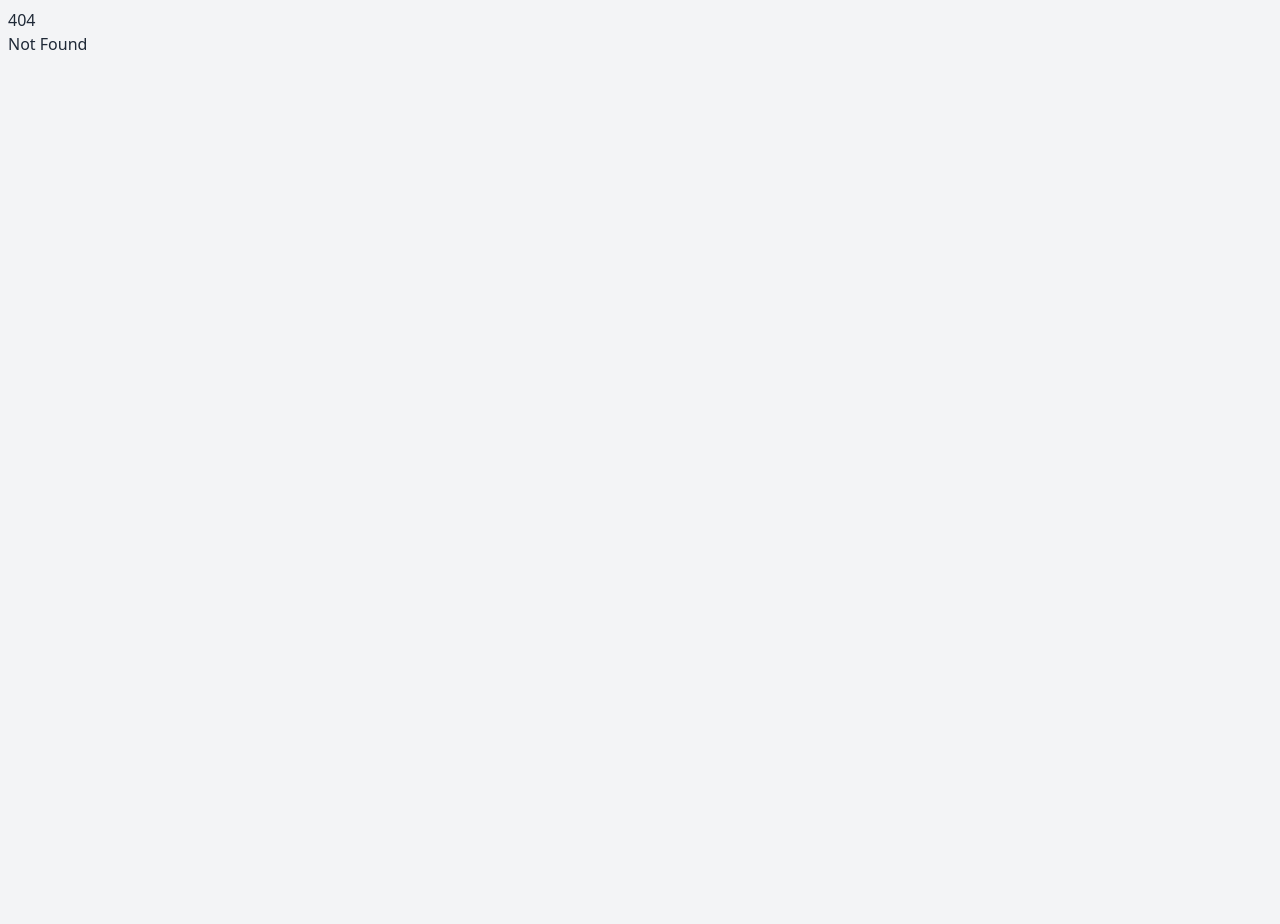
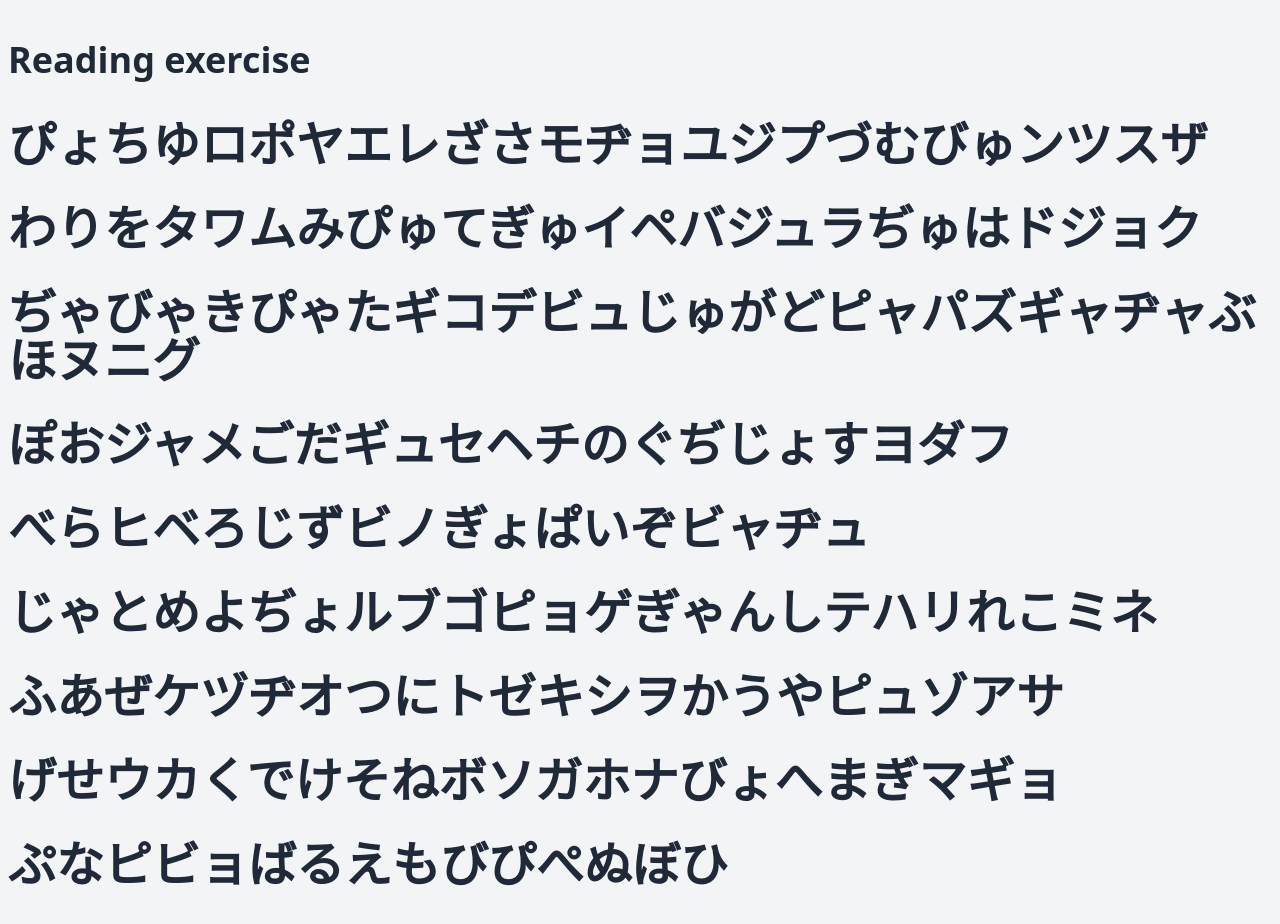
Before and after one commit to darken/char-test, a SvelteKit app: page /read in a window 1280 px wide. Before the commit this address had no page. Before the commit the page ends 800 px from the top, so only its background shows below. Built offline with nearby package versions, Linux system fonts and the light colour scheme.

Commit message:
Reading exercise added.

```diff
--- /dev/null
+++ b/src/routes/read/+page.svelte
@@ -0,0 +1,75 @@
+<script lang="ts">
+	import { hiragana, katakana } from '$lib/kana';
+
+	const phrases: string[] = (() => {
+		const sets: string[][] = [];
+		const pairs: { [key: string]: string[][] } = {
+			hiragana: [],
+			katakana: []
+		};
+
+		pairs.hiragana.push(...Object.entries(hiragana.basic));
+		pairs.hiragana.push(...Object.entries(hiragana.voiced));
+		pairs.hiragana.push(...Object.entries(hiragana.contracted));
+		sets.push(buildWords(pairs.hiragana));
+
+		pairs.katakana.push(...Object.entries(katakana.basic));
+		pairs.katakana.push(...Object.entries(katakana.voiced));
+		pairs.katakana.push(...Object.entries(katakana.contracted));
+		sets.push(buildWords(pairs.katakana));
+
+		const maxLength = sets.reduce((acc, words) => Math.max(acc, words.length), 0);
+		const words: string[] = [];
+		for (let i = 0; i < maxLength; i++) {
+			sets.forEach(w => {
+				const word = w[i];
+				if (word) words.push(word);
+			});
+		}
+
+		function shuffle(array: string[][]) {
+			let currentIndex = array.length;
+			let randomIndex: number;
+
+			while (currentIndex > 0) {
+				randomIndex = Math.floor(Math.random() * currentIndex);
+				currentIndex--;
+				[array[currentIndex], array[randomIndex]] = [array[randomIndex], array[currentIndex]];
+			}
+			return array;
+		}
+
+		function buildWords(pairs: string[][], min: number = 2, max: number = 6): string[] {
+			const remainder = shuffle(pairs);
+			const words: string[] = [];
+
+			while (remainder.length !== 0) {
+				const randomLength = Math.random() * (max - min) + min;
+				const part = remainder.splice(0, randomLength);
+				words.push(part.reduce((acc, p) => acc + p[1], ''));
+			}
+			return words;
+		}
+
+		const phrasesCount = 8;
+		const phraseLength = words.length / phrasesCount;
+
+		const phrases: string[] = [];
+		while (words.length !== 0) {
+			const part = words.splice(0, phraseLength);
+			phrases.push(part.join(''));
+		}
+		return phrases;
+	})();
+</script>
+
+
+<h1 class="text-4xl font-bold my-8">Reading exercise</h1>
+
+<div class="pt-2">
+	{#each phrases as phrase}
+		<h2 class="text-5xl font-bold pb-9">
+			{phrase}
+		</h2>
+	{/each}
+</div>
```
